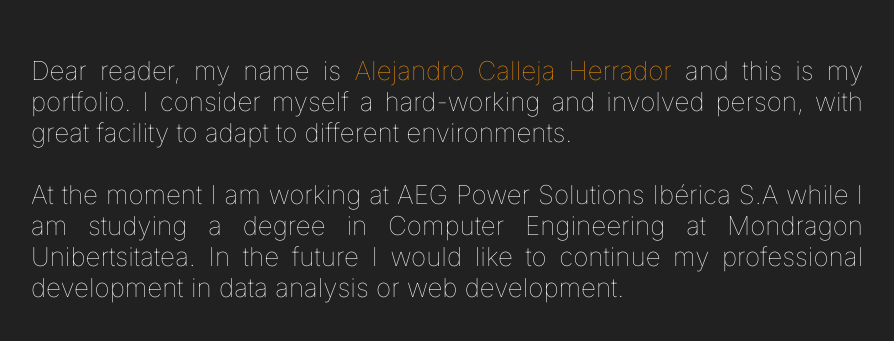
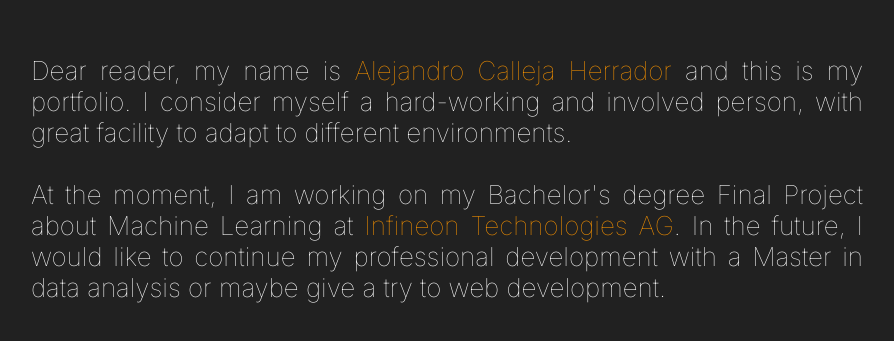
Before and after one commit to alejandrocalleja/portfolio-webpage, a React (Create React App) app: page / in a window 1280 px wide. Shown: the part 1821-2162 px from the top of the page, without its empty margins (193-1087 px from the left). Built offline with nearby package versions, Linux system fonts and the light colour scheme; the HTML template or start-up script is replaced by a standard one.

Commit message:
img removed and about text modified

```diff
--- a/src/App.css
+++ b/src/App.css
@@ -59,11 +59,6 @@
   text-align: justify;
 }
 
-.App-perfil {
-  height: 50vmin;
-  pointer-events: none;
-}
-
 footer {
   position: fixed;
   padding: 10px 10px 10px 10px;
--- a/src/App.js
+++ b/src/App.js
@@ -1,7 +1,6 @@
 import "./App.css";
 import brand from "./images/brand.svg";
 import logo from "./images/AC.svg";
-import perfil from "./images/perfil.svg";
 import MotivWord from "./components/motivWord";
 
 function App() {
@@ -11,7 +10,7 @@ function App() {
         <img src={brand} className="App-brand" alt="brand" />
         <p>
           The portfolio of a{" "}
-          <span className="highlight">Computer Engineering</span> student.
+          <span className="highlight">Computer Engineering</span>.
         </p>
       </header>
       <div className="App-motiv">
@@ -23,12 +22,10 @@ function App() {
           <span className="highlight">Alejandro Calleja Herrador</span> and this
           is my portfolio. I consider myself a hard-working and involved person,
           with great facility to adapt to different environments. <br />
-          <br /> At the moment I am working at AEG Power Solutions Ibérica S.A
-          while I am studying a degree in Computer Engineering at Mondragon
-          Unibertsitatea. In the future I would like to continue my professional
-          development in data analysis or web development.
+          <br /> At the moment, I am working on my Bachelor's degree Final Project about Machine Learning at{" "}
+          <span className="highlight">Infineon Technologies AG</span>. In the future, I would like to continue my professional
+          development with a Master in data analysis or maybe give a try to web development.
         </p>
-        {/* <img src={perfil} className="App-perfil" alt="perfil" /> */}
       </div>
       <div className="App-motiv">
         <MotivWord word="effort." />
```
Also changed, not shown: 1 other file (tests, documents, lock files or other folders).
